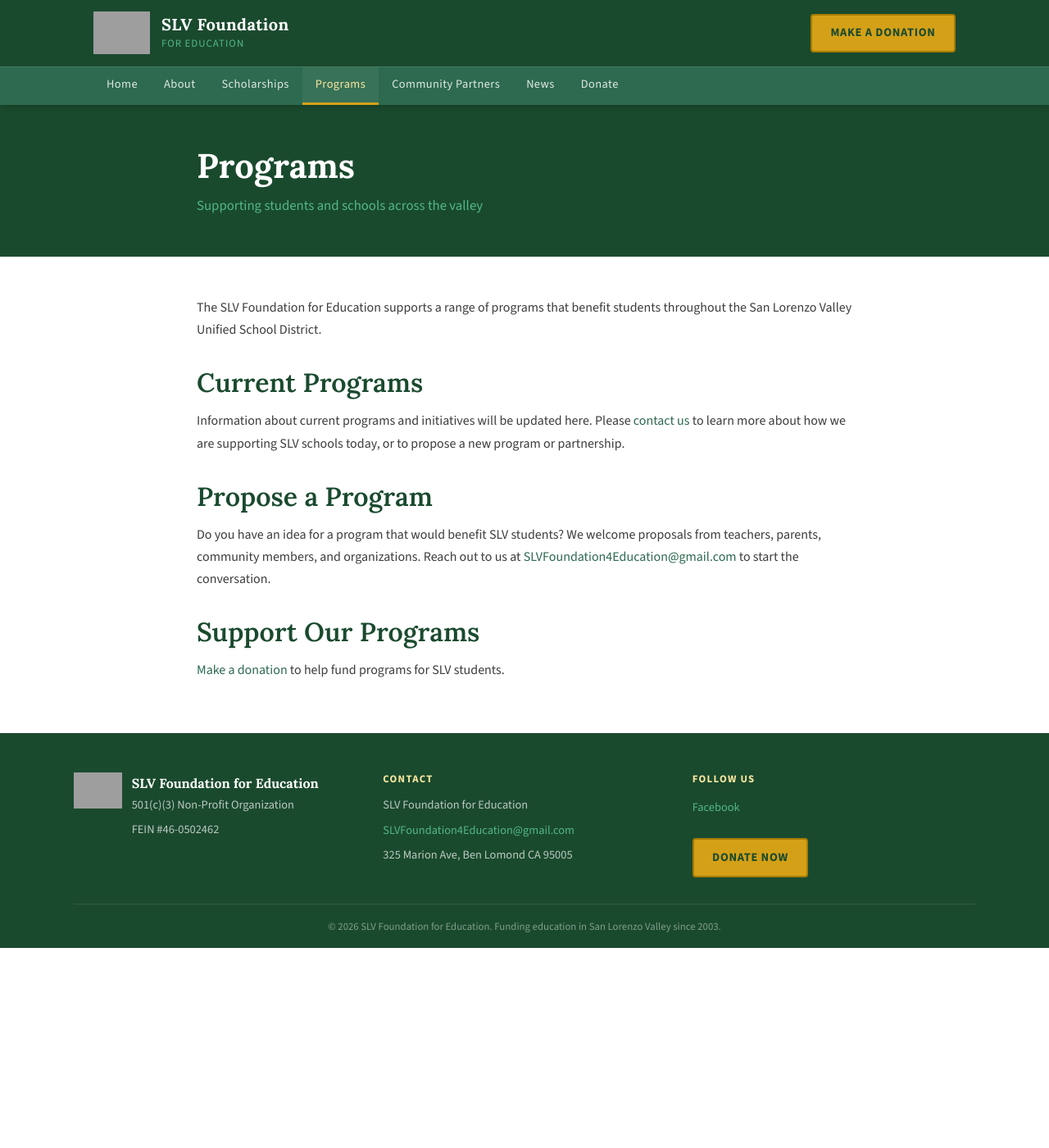
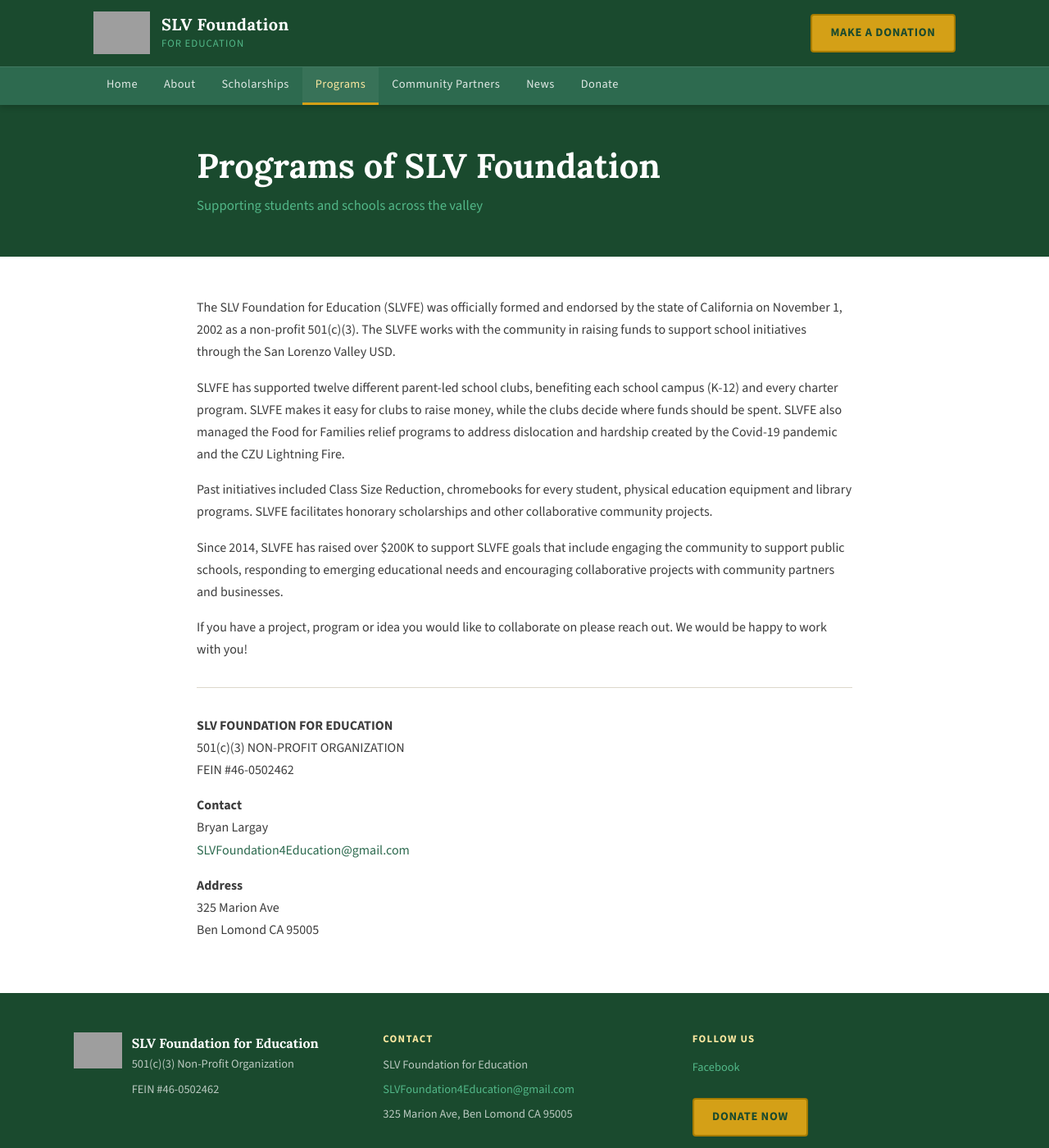
Before and after one commit to porttack/foundation, a Jekyll site: the page built from programs.md, in a window 1280 px wide and 1400 px high. Shown: the whole window at 82% size. Built offline with Jekyll 4.4.1, drawn with Linux system fonts in a browser that asks for light colours; grey boxes are pictures that could not be loaded.

Commit message:
Update Programs page with full SLVFE content and contact info
Co-Authored-By: Claude Sonnet 4.6 <noreply@anthropic.com>

```diff
--- a/programs.md
+++ b/programs.md
@@ -1,19 +1,29 @@
 ---
 layout: page
-title: Programs
+title: Programs of SLV Foundation
 subtitle: Supporting students and schools across the valley
 ---
 
-The SLV Foundation for Education supports a range of programs that benefit students throughout the San Lorenzo Valley Unified School District.
+The SLV Foundation for Education (SLVFE) was officially formed and endorsed by the state of California on November 1, 2002 as a non-profit 501(c)(3). The SLVFE works with the community in raising funds to support school initiatives through the San Lorenzo Valley USD.
 
-## Current Programs
+SLVFE has supported twelve different parent-led school clubs, benefiting each school campus (K-12) and every charter program. SLVFE makes it easy for clubs to raise money, while the clubs decide where funds should be spent. SLVFE also managed the Food for Families relief programs to address dislocation and hardship created by the Covid-19 pandemic and the CZU Lightning Fire.
 
-Information about current programs and initiatives will be updated here. Please [contact us](mailto:{{ site.author.email }}) to learn more about how we are supporting SLV schools today, or to propose a new program or partnership.
+Past initiatives included Class Size Reduction, chromebooks for every student, physical education equipment and library programs. SLVFE facilitates honorary scholarships and other collaborative community projects.
 
-## Propose a Program
+Since 2014, SLVFE has raised over $200K to support SLVFE goals that include engaging the community to support public schools, responding to emerging educational needs and encouraging collaborative projects with community partners and businesses.
 
-Do you have an idea for a program that would benefit SLV students? We welcome proposals from teachers, parents, community members, and organizations. Reach out to us at [{{ site.author.email }}](mailto:{{ site.author.email }}) to start the conversation.
+If you have a project, program or idea you would like to collaborate on please reach out. We would be happy to work with you!
 
-## Support Our Programs
+---
 
-[Make a donation]({{ '/donate/' | relative_url }}) to help fund programs for SLV students.
+**SLV FOUNDATION FOR EDUCATION**
+501(c)(3) NON-PROFIT ORGANIZATION
+FEIN #46-0502462
+
+**Contact**
+Bryan Largay
+[SLVFoundation4Education@gmail.com](mailto:SLVFoundation4Education@gmail.com)
+
+**Address**
+325 Marion Ave
+Ben Lomond CA 95005
```
